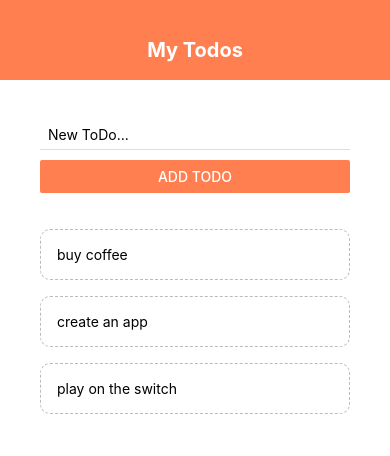
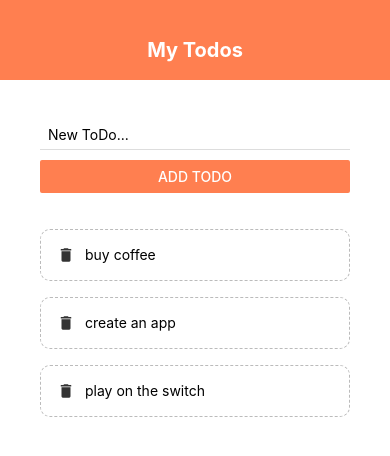
Before and after one commit to kurtreyn/practice-react-native-app, a React Native app: screen / in a window 390 px wide. Shown: the top 456 px of the page. Built offline with nearby package versions, Linux system fonts and the light colour scheme.

Commit message:
icons & more flexbox

```diff
--- a/components/todoItem.js
+++ b/components/todoItem.js
@@ -1,10 +1,14 @@
-import { StyleSheet, Text, TouchableOpacity } from 'react-native';
+import { StyleSheet, Text, TouchableOpacity, View } from 'react-native';
+import { MaterialIcons } from '@expo/vector-icons';
 import React from 'react';
 
 const ToDoItem = ({ item, pressHandler }) => {
   return (
     <TouchableOpacity onPress={() => pressHandler(item.key)}>
-      <Text style={styles.item}>{item.text}</Text>
+      <View style={styles.item}>
+        <MaterialIcons name="delete" size={18} color="#333" />
+        <Text style={styles.itemText}>{item.text}</Text>
+      </View>
     </TouchableOpacity>
   );
 };
@@ -13,6 +17,7 @@
 
 const styles = StyleSheet.create({
   item: {
+    flexDirection: 'row',
     padding: 16,
     marginTop: 16,
     borderColor: '#bbb',
@@ -20,4 +25,7 @@
     borderStyle: 'dashed',
     borderRadius: 10,
   },
+  itemText: {
+    marginLeft: 10,
+  },
 });
```
